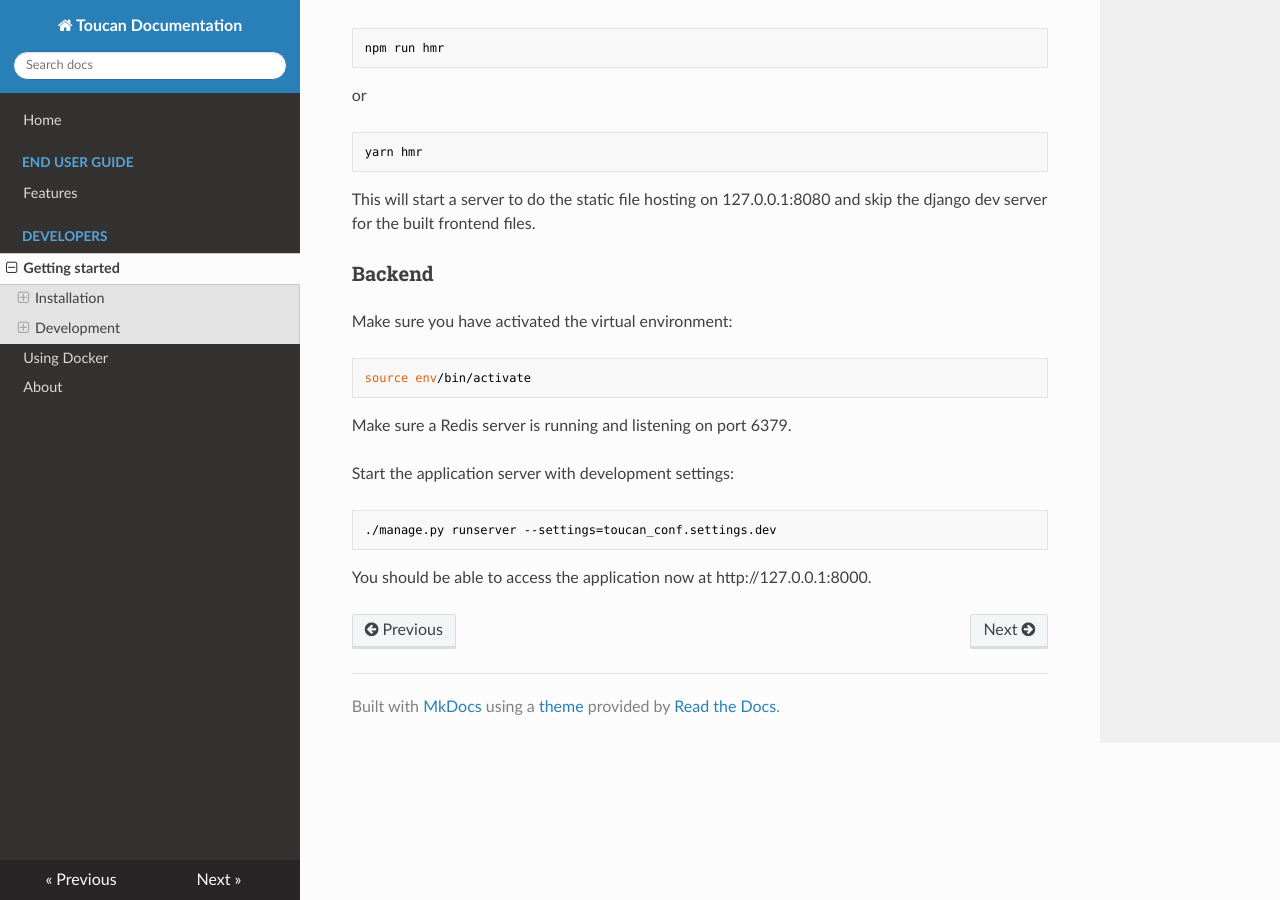
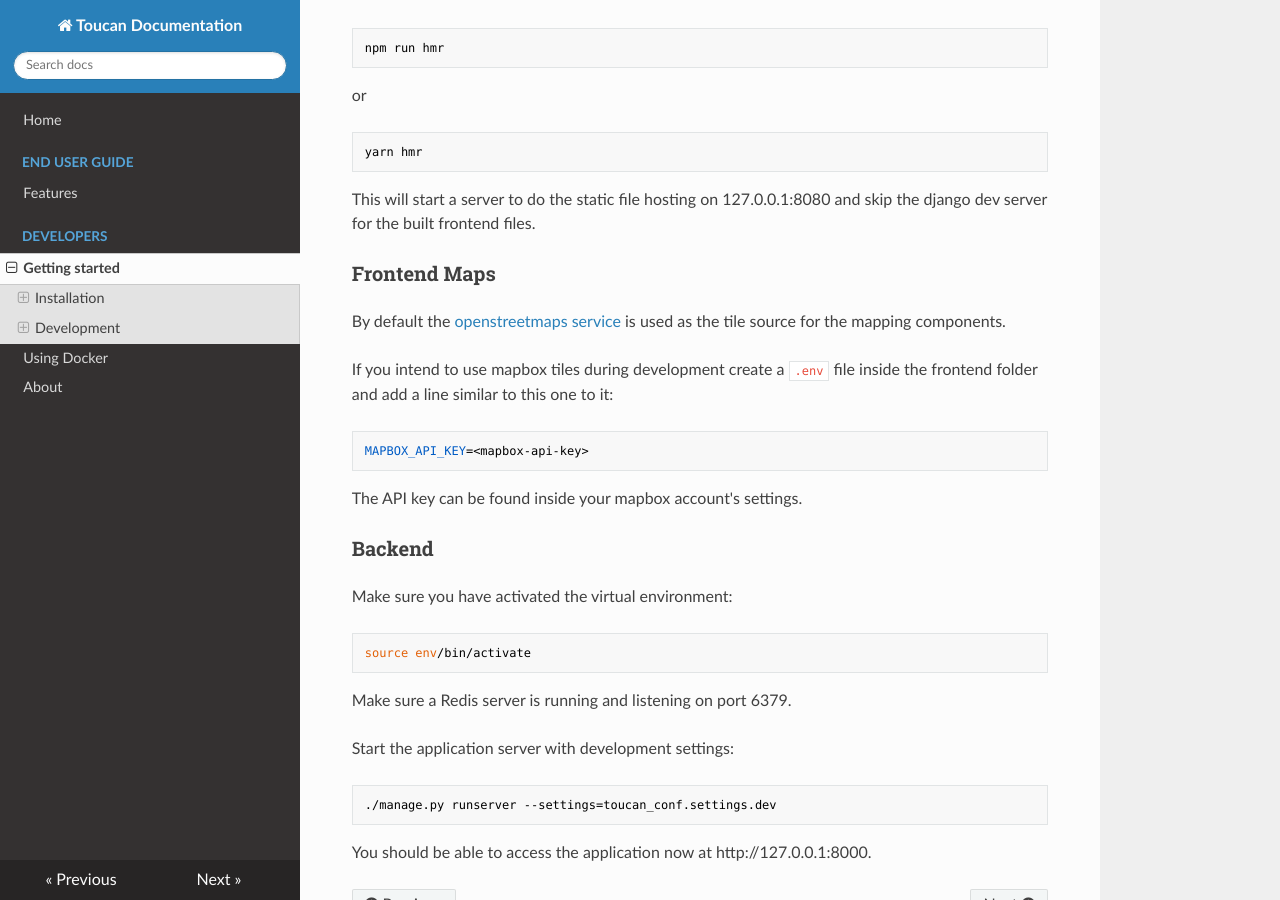
Before and after one commit to beetwo/toucan, an MkDocs documentation site: the page built from docs/docs/developers/index.md, in a window 1280 px wide and 900 px high, scrolled down 2672 px. Built offline with MkDocs 1.6.1, drawn with Linux system fonts in a browser that asks for light colours; nearby versions of some CDN libraries; old or Windows-style settings are respelled for this version of MkDocs.

Commit message:
update docs

````diff
--- a/docs/docs/developers/index.md
+++ b/docs/docs/developers/index.md
@@ -147,6 +147,21 @@ This will start a server to do the static file hosting on
 files.
 
 
+### Frontend Maps
+
+By default the [openstreetmaps service](https://www.openstreetmap.org)
+is used as the tile source for the mapping components.
+
+If you intend to use mapbox tiles during development create a
+```.env``` file inside the frontend folder and add a line similar to
+this one to it:
+
+```
+MAPBOX_API_KEY=<mapbox-api-key>
+```
+
+The API key can be found inside your mapbox account's settings.
+
 ### Backend
 
 Make sure you have activated the virtual environment:
````
Also changed, not shown: 1 other file.
